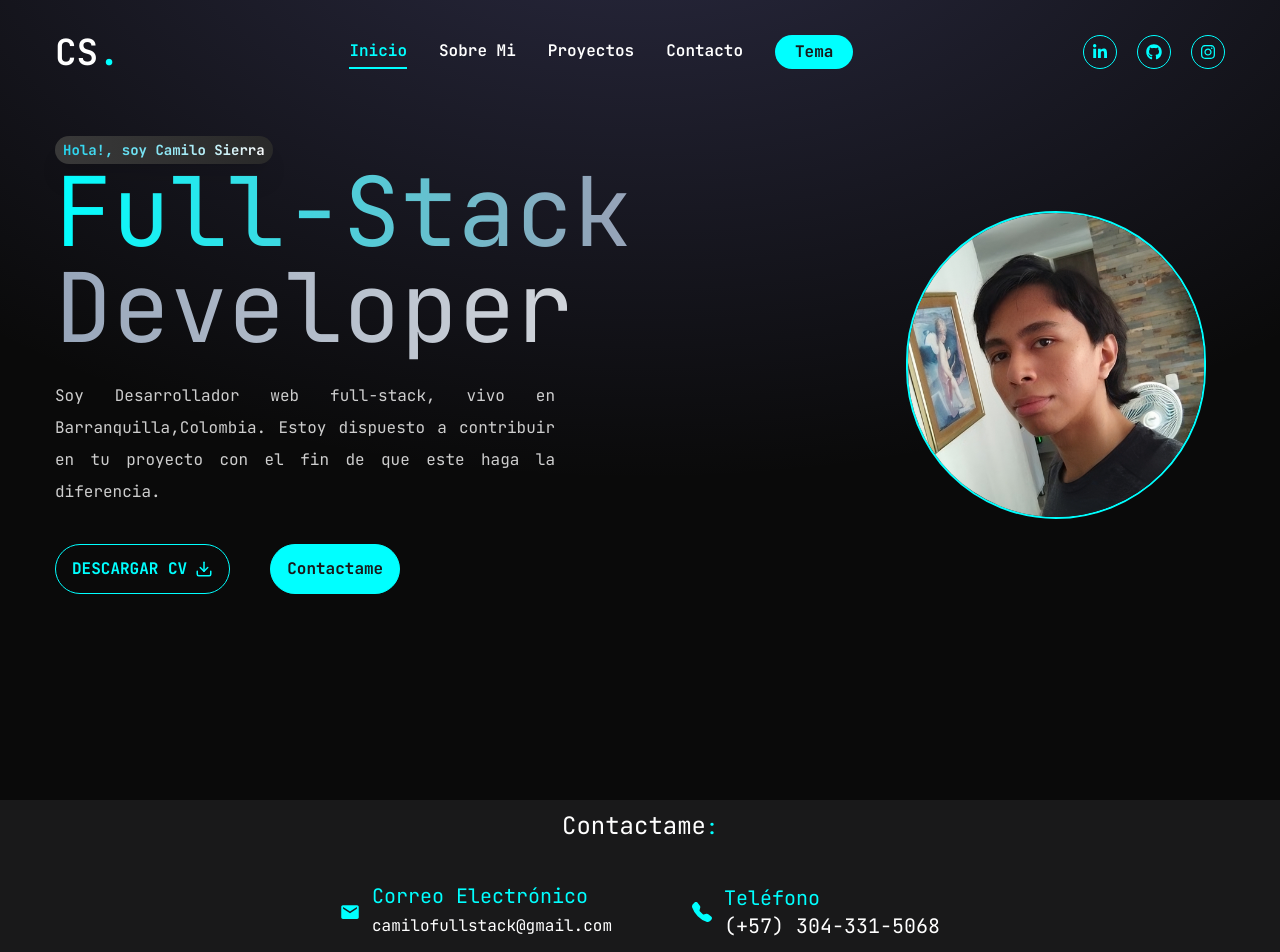
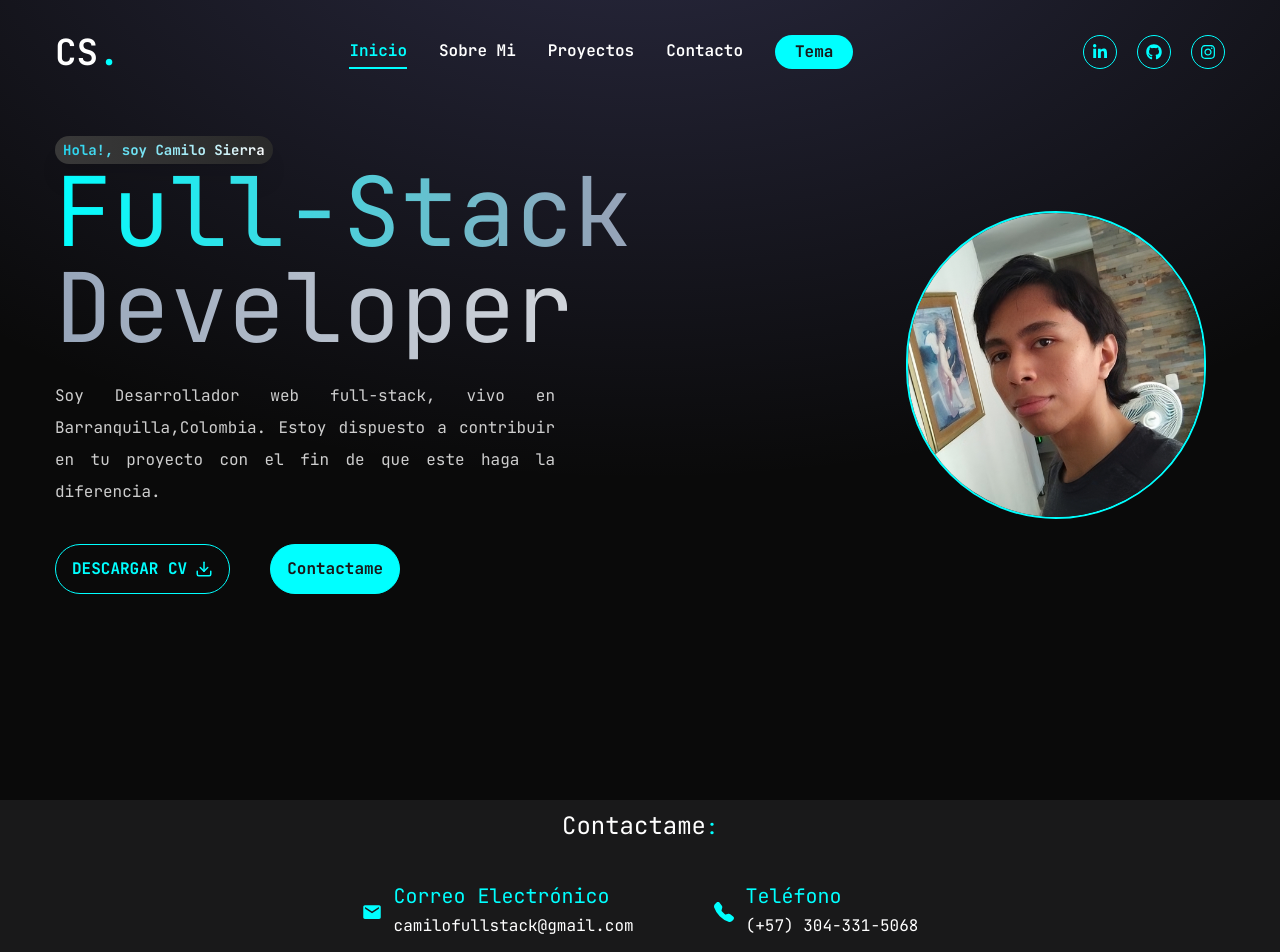
Before and after one commit to CAndresSierra/Portfolio, a Next.js app in the folder front/: page / in a window 1280 px wide. Shown: the top 952 px of the page. Built offline with nearby package versions, Linux system fonts and the light colour scheme.

Commit message:
update: footer fixed

```diff
--- a/front/src/components/Footer.tsx
+++ b/front/src/components/Footer.tsx
@@ -9,11 +9,12 @@ const Footer = () => {
           Contactame
           <span className="text-xl text-cyan-400 dark:text-accent">:</span>
         </h1>
-        <div className="flex gap-20">
-          <div className="flex gap-3 justify-center items-center">
-            <IoMdMail className="text-cyan-400 dark:text-accent text-xl" />
-            <div className="flex flex-col ">
-              <h1 className="text-cyan-400 dark:text-accent text-xl">
+
+        <div className="flex-col xl:flex xl:flex-row gap-20">
+          <div className="flex gap-3 xl:justify-center justify-start mb-10 xl:mb-0 items-center">
+            <IoMdMail className="text-cyan-400 dark:text-accent xl:text-xl" />
+            <div className="flex flex-col">
+              <h1 className="text-cyan-400 dark:text-accent xl:text-xl">
                 Correo Electrónico
               </h1>
               <p className="dark:text-white text-primary">
@@ -21,10 +22,11 @@ const Footer = () => {
               </p>
             </div>
           </div>
-          <div className="flex gap-3 justify-center items-center">
-            <BsFillTelephoneFill className="text-cyan-400 dark:text-accent text-xl" />
-            <div className="flex flex-col text-xl">
-              <h1 className="text-cyan-400 dark:text-accent text-xl">
+
+          <div className="flex gap-3 xl:justify-center justify-start  items-center">
+            <BsFillTelephoneFill className="text-cyan-400 dark:text-accent xl:text-xl" />
+            <div className="flex flex-col">
+              <h1 className="text-cyan-400 dark:text-accent xl:text-xl">
                 Teléfono
               </h1>
               <p className="dark:text-white text-primary">(+57) 304-331-5068</p>
```
